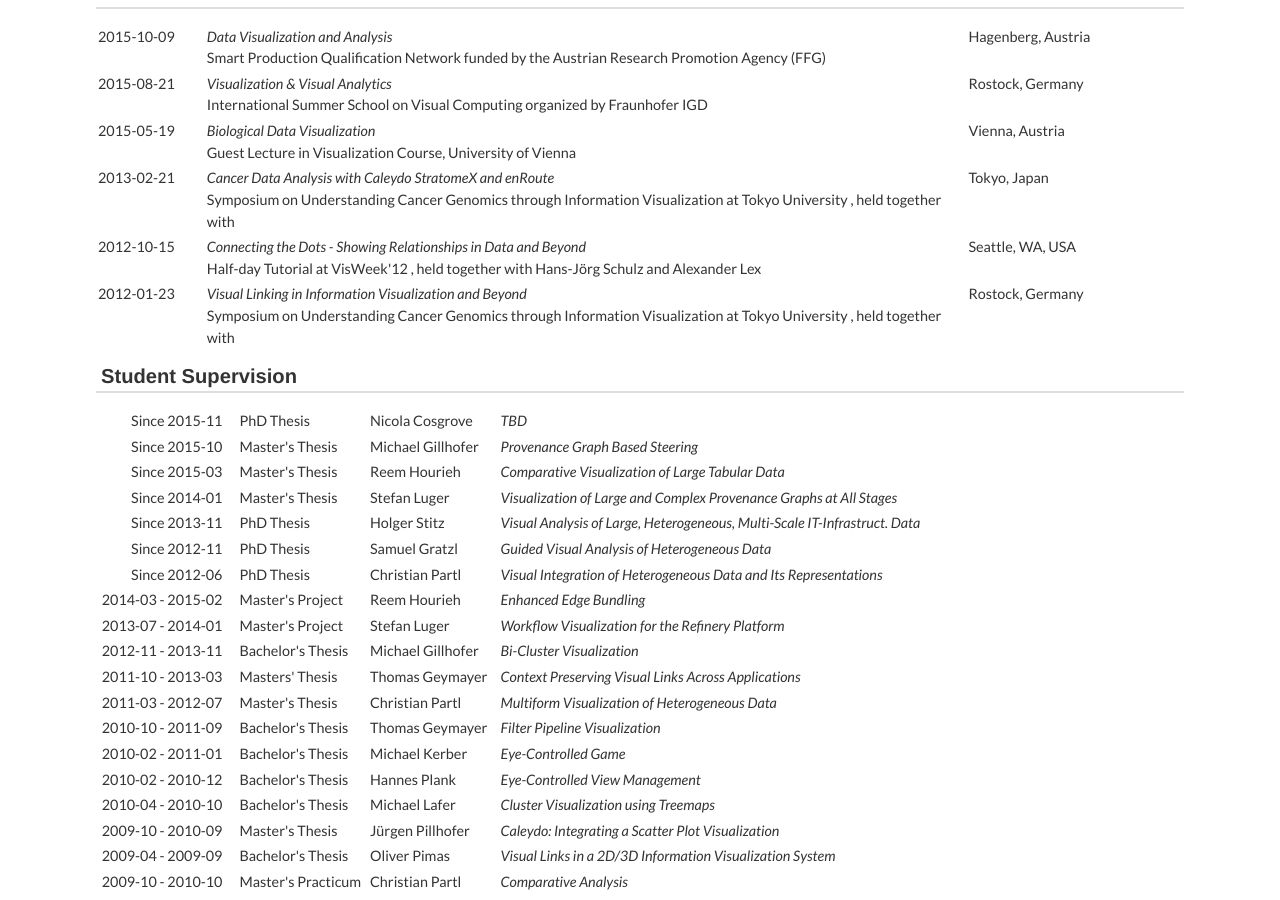
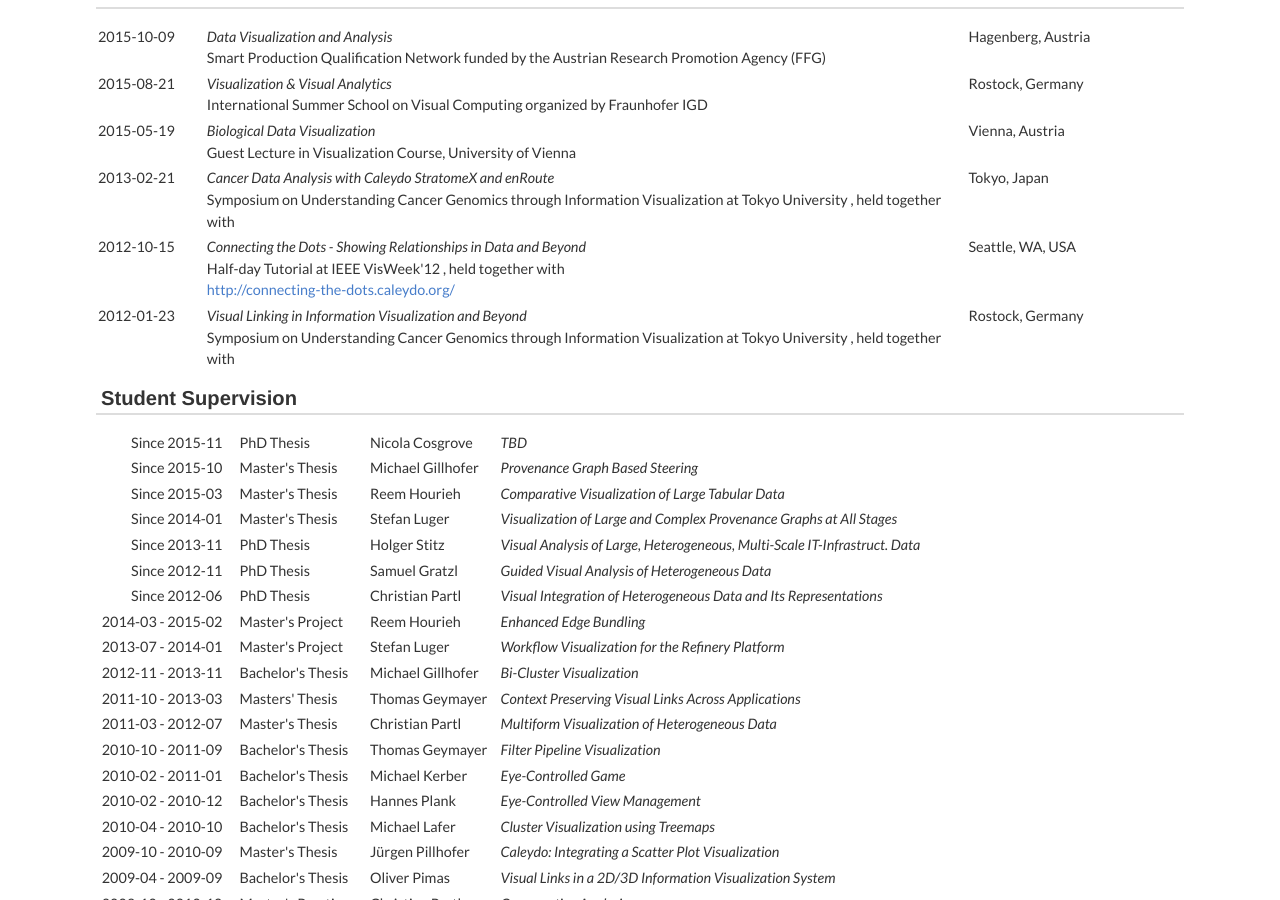
Before and after one commit to mstreit/mstreit.github.io, a Jekyll site: the page built from teaching.md, in a window 1280 px wide and 900 px high, scrolled down 915 px. Built offline with Jekyll 4.4.1, drawn with Linux system fonts in a browser that asks for light colours; nearby versions of some CDN libraries; some web fonts are replaced.

Commit message:
fixed typo

```diff
--- a/_data/tutorials.yml
+++ b/_data/tutorials.yml
@@ -20,11 +20,11 @@
   colleagues: Alexander Lex
 
 - title: Connecting the Dots - Showing Relationships in Data and Beyond
-  event: Half-day Tutorial at VisWeek'12
+  event: Half-day Tutorial at IEEE VisWeek'12
   date: 2012-10-15
   location: Seattle, WA, USA
-  authors: Hans-Jörg Schulz and Alexander Lex
-  colleagues: http://connecting-the-dots.caleydo.org/
+  colleagues: Hans-Jörg Schulz and Alexander Lex
+  website: http://connecting-the-dots.caleydo.org/
 
 - title: Visual Linking in Information Visualization and Beyond
   event: Symposium on Understanding Cancer Genomics through Information Visualization at Tokyo University
```
